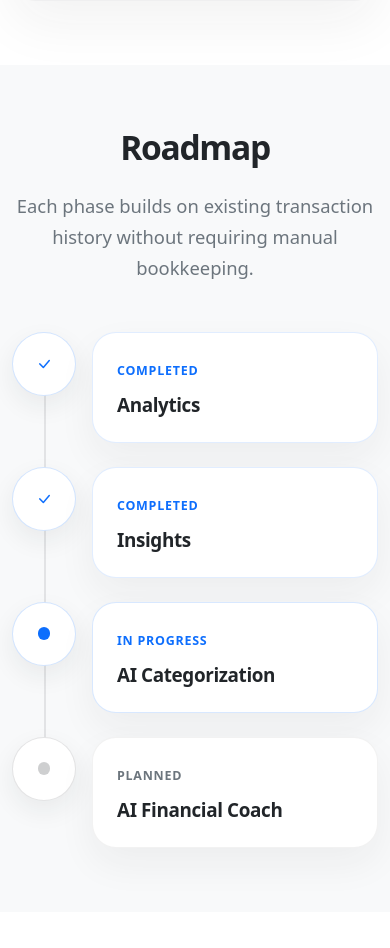
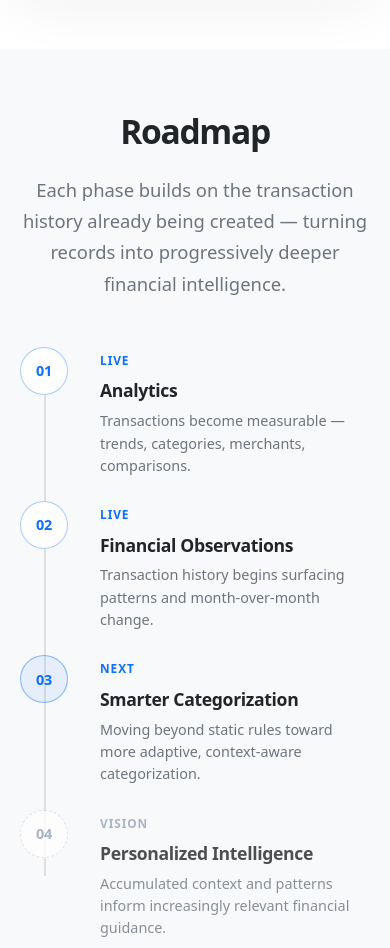
Before and after one commit to theanand108/smart_spend_AI, a Flask app: page / in a window 390 px wide. Shown: the part 5552-6500 px from the top of the page. Run offline with Flask 3, Linux system fonts and the light colour scheme; data that the repository does not hold is empty.

Commit message:
feat(homepage): finalize landing page UI and responsive polish

```diff
--- a/static/style.css
+++ b/static/style.css
@@ -514,7 +514,7 @@
     background-color: #0b1220;
     border-bottom: 1px solid rgba(255, 255, 255, 0.06);
     border-top: 1px solid rgba(255, 255, 255, 0.06);
-    padding: clamp(4.5rem, 9vw, 7rem) 0;
+    padding: clamp(4rem, 9vw, 7rem) 0;
 }
 .positioning-container {
     max-width: 660px;
@@ -663,10 +663,6 @@
 .phone-delta-down {
     background-color: rgba(21, 128, 61, 0.09);
     color: #15803d;
-}
-.phone-delta-up {
-    background-color: rgba(180, 83, 9, 0.1);
-    color: #b45309;
 }
 
 .phone-trend-inline {
@@ -1190,84 +1186,92 @@
     position: relative;
 }
 .roadmap-timeline::before {
-    background-color: rgba(33, 37, 41, 0.1);
+    background-color: rgba(33, 37, 41, 0.12);
     content: "";
-    height: 2px;
+    height: 1px;
     left: 12.5%;
     position: absolute;
     right: 12.5%;
-    top: 2rem;
+    top: 1.5rem;
 }
 .roadmap-stage {
     position: relative;
+    text-align: center;
     z-index: 1;
 }
 .roadmap-dot {
     align-items: center;
     background-color: #ffffff;
-    border: 1px solid rgba(33, 37, 41, 0.12);
+    border: 1.5px solid rgba(15, 23, 42, 0.14);
     border-radius: 50%;
-    box-shadow: 0 10px 26px rgba(33, 37, 41, 0.07);
+    display: flex;
+    height: 3rem;
+    justify-content: center;
+    margin: 0 auto 1.35rem;
+    width: 3rem;
+}
+.roadmap-dot-number {
     color: #6c757d;
-    display: flex;
-    height: 4rem;
-    justify-content: center;
-    margin: 0 auto 1.25rem;
-    width: 4rem;
-}
-.roadmap-dot span {
-    background-color: rgba(33, 37, 41, 0.22);
-    border-radius: 50%;
-    display: block;
-    height: 0.8rem;
-    width: 0.8rem;
+    font-size: 0.9rem;
+    font-weight: 700;
+    letter-spacing: -0.01em;
 }
 .roadmap-card {
-    background-color: #ffffff;
-    border: 1px solid rgba(33, 37, 41, 0.06);
-    border-radius: 24px;
-    box-shadow: 0 16px 38px rgba(33, 37, 41, 0.055);
-    min-height: 140px;
-    padding: 1.5rem;
-    text-align: center;
+    padding: 0 0.5rem;
 }
 .roadmap-status {
     color: #6c757d;
     display: inline-block;
-    font-size: 0.78rem;
+    font-size: 0.74rem;
     font-weight: 700;
-    letter-spacing: 0.06em;
-    margin-bottom: 0.8rem;
+    letter-spacing: 0.08em;
+    margin-bottom: 0.6rem;
     text-transform: uppercase;
 }
 .roadmap-stage-title {
     color: #212529;
-    font-size: 1.18rem;
+    font-size: 1.1rem;
     font-weight: 700;
     letter-spacing: -0.02em;
     line-height: 1.3;
 }
-.roadmap-stage-completed .roadmap-dot {
-    border-color: rgba(13, 110, 253, 0.18);
+.roadmap-stage-text {
+    color: #6c757d;
+    font-size: 0.9rem;
+    line-height: 1.55;
+    margin-top: 0.5rem;
+}
+
+/* Live stages: the established foundation */
+.roadmap-stage-live .roadmap-dot {
+    border-color: rgba(13, 110, 253, 0.35);
+}
+.roadmap-stage-live .roadmap-dot-number,
+.roadmap-stage-live .roadmap-status {
     color: #0d6efd;
 }
-.roadmap-stage-completed .roadmap-card {
-    border-color: rgba(13, 110, 253, 0.12);
+
+/* Next stage: subtle emphasis as the active edge of the line */
+.roadmap-stage-next .roadmap-dot {
+    background-color: rgba(13, 110, 253, 0.08);
+    border-color: rgba(13, 110, 253, 0.45);
 }
-.roadmap-stage-completed .roadmap-status {
+.roadmap-stage-next .roadmap-dot-number,
+.roadmap-stage-next .roadmap-status {
     color: #0d6efd;
 }
-.roadmap-stage-active .roadmap-dot {
-    border-color: rgba(13, 110, 253, 0.18);
+
+/* Vision stage: still the destination, just further out */
+.roadmap-stage-vision {
+    opacity: 0.8;
 }
-.roadmap-stage-active .roadmap-dot span {
-    background-color: #0d6efd;
+.roadmap-stage-vision .roadmap-dot {
+    border-color: rgba(15, 23, 42, 0.16);
+    border-style: dashed;
 }
-.roadmap-stage-active .roadmap-card {
-    border-color: rgba(13, 110, 253, 0.16);
-}
-.roadmap-stage-active .roadmap-status {
-    color: #0d6efd;
+.roadmap-stage-vision .roadmap-dot-number,
+.roadmap-stage-vision .roadmap-status {
+    color: #94a3b8;
 }
 
 /* Final CTA and Footer */
@@ -1382,13 +1386,6 @@
     .transformation-card {
         border-radius: 24px;
     }
-    .benefits-section {
-        padding-top: 4rem !important;
-        padding-bottom: 4rem !important;
-    }
-    .benefit-card {
-        border-radius: 24px;
-    }
     .showcase-section {
         padding-top: 4rem !important;
         padding-bottom: 4rem !important;
@@ -1424,7 +1421,7 @@
         grid-template-columns: 4rem 1fr;
     }
     .roadmap-dot {
-        margin: 0;
+        margin: 0 auto;
     }
     .roadmap-card {
         min-height: auto;
@@ -1438,3 +1435,10 @@
         border-radius: 24px;
     }
 }
+
+@media (max-width: 380px) {
+    .phone-frame {
+        width: 260px;
+        height: 530px;
+    }
+}
--- a/templates/index.html
+++ b/templates/index.html
@@ -268,49 +268,45 @@ Built to help existing UPI platforms explain spending instead of simply recordin
             <div class="col-lg-8 text-center">
                 <h2 class="roadmap-title mb-4">Roadmap</h2>
                 <p class="lead roadmap-subtitle mb-0">
-                    Each phase builds on existing transaction history without requiring manual bookkeeping.
+                    Each phase builds on the transaction history already being created — turning records into progressively deeper financial intelligence.
                 </p>
             </div>
         </div>
 
         <div class="roadmap-timeline">
-            <div class="roadmap-stage roadmap-stage-completed">
-                <div class="roadmap-dot">
-                    <i class="bi bi-check-lg" aria-hidden="true"></i>
-                </div>
+            <div class="roadmap-stage roadmap-stage-live">
+                <div class="roadmap-dot"><span class="roadmap-dot-number">01</span></div>
                 <div class="roadmap-card">
-                    <span class="roadmap-status">Completed</span>
-                    <h3 class="roadmap-stage-title mb-0">Analytics</h3>
+                    <span class="roadmap-status">Live</span>
+                    <h3 class="roadmap-stage-title mb-2">Analytics</h3>
+                    <p class="roadmap-stage-text mb-0">Transactions become measurable — trends, categories, merchants, comparisons.</p>
                 </div>
             </div>
 
-            <div class="roadmap-stage roadmap-stage-completed">
-                <div class="roadmap-dot">
-                    <i class="bi bi-check-lg" aria-hidden="true"></i>
-                </div>
+            <div class="roadmap-stage roadmap-stage-live">
+                <div class="roadmap-dot"><span class="roadmap-dot-number">02</span></div>
                 <div class="roadmap-card">
-                    <span class="roadmap-status">Completed</span>
-                    <h3 class="roadmap-stage-title mb-0">Insights</h3>
+                    <span class="roadmap-status">Live</span>
+                    <h3 class="roadmap-stage-title mb-2">Financial Observations</h3>
+                    <p class="roadmap-stage-text mb-0">Transaction history begins surfacing patterns and month-over-month change.</p>
                 </div>
             </div>
 
-            <div class="roadmap-stage roadmap-stage-active">
-                <div class="roadmap-dot">
-                    <span></span>
-                </div>
+            <div class="roadmap-stage roadmap-stage-next">
+                <div class="roadmap-dot"><span class="roadmap-dot-number">03</span></div>
                 <div class="roadmap-card">
-                    <span class="roadmap-status">In Progress</span>
-                    <h3 class="roadmap-stage-title mb-0">AI Categorization</h3>
+                    <span class="roadmap-status">Next</span>
+                    <h3 class="roadmap-stage-title mb-2">Smarter Categorization</h3>
+                    <p class="roadmap-stage-text mb-0">Moving beyond static rules toward more adaptive, context-aware categorization.</p>
                 </div>
             </div>
 
-            <div class="roadmap-stage">
-                <div class="roadmap-dot">
-                    <span></span>
-                </div>
+            <div class="roadmap-stage roadmap-stage-vision">
+                <div class="roadmap-dot"><span class="roadmap-dot-number">04</span></div>
                 <div class="roadmap-card">
-                    <span class="roadmap-status">Planned</span>
-                    <h3 class="roadmap-stage-title mb-0">AI Financial Coach</h3>
+                    <span class="roadmap-status">Vision</span>
+                    <h3 class="roadmap-stage-title mb-2">Personalized Intelligence</h3>
+                    <p class="roadmap-stage-text mb-0">Accumulated context and patterns inform increasingly relevant financial guidance.</p>
                 </div>
             </div>
         </div>
@@ -327,7 +323,7 @@ Built to help existing UPI platforms explain spending instead of simply recordin
                         without asking a single user to type in a single expense.
                     </p>
                     <div class="final-cta-actions">
-                        <a href="/dashboard" class="btn btn-primary btn-lg rounded-pill px-4 py-3">Explore Dashboard</a>
+                        <a href="/dashboard" class="btn btn-primary btn-lg rounded-pill px-4 py-3 hero-cta-primary">Explore Dashboard</a>
                         <a href="/simulateATransaction" class="hero-cta-secondary">
                             Simulate a transaction <i class="bi bi-arrow-right" aria-hidden="true"></i>
                         </a>
```
Also changed, not shown: docs/CLAUDE_UI_RULES.md (+9 -0 lines), docs/START_HERE.md (added, +18 -0 lines).
